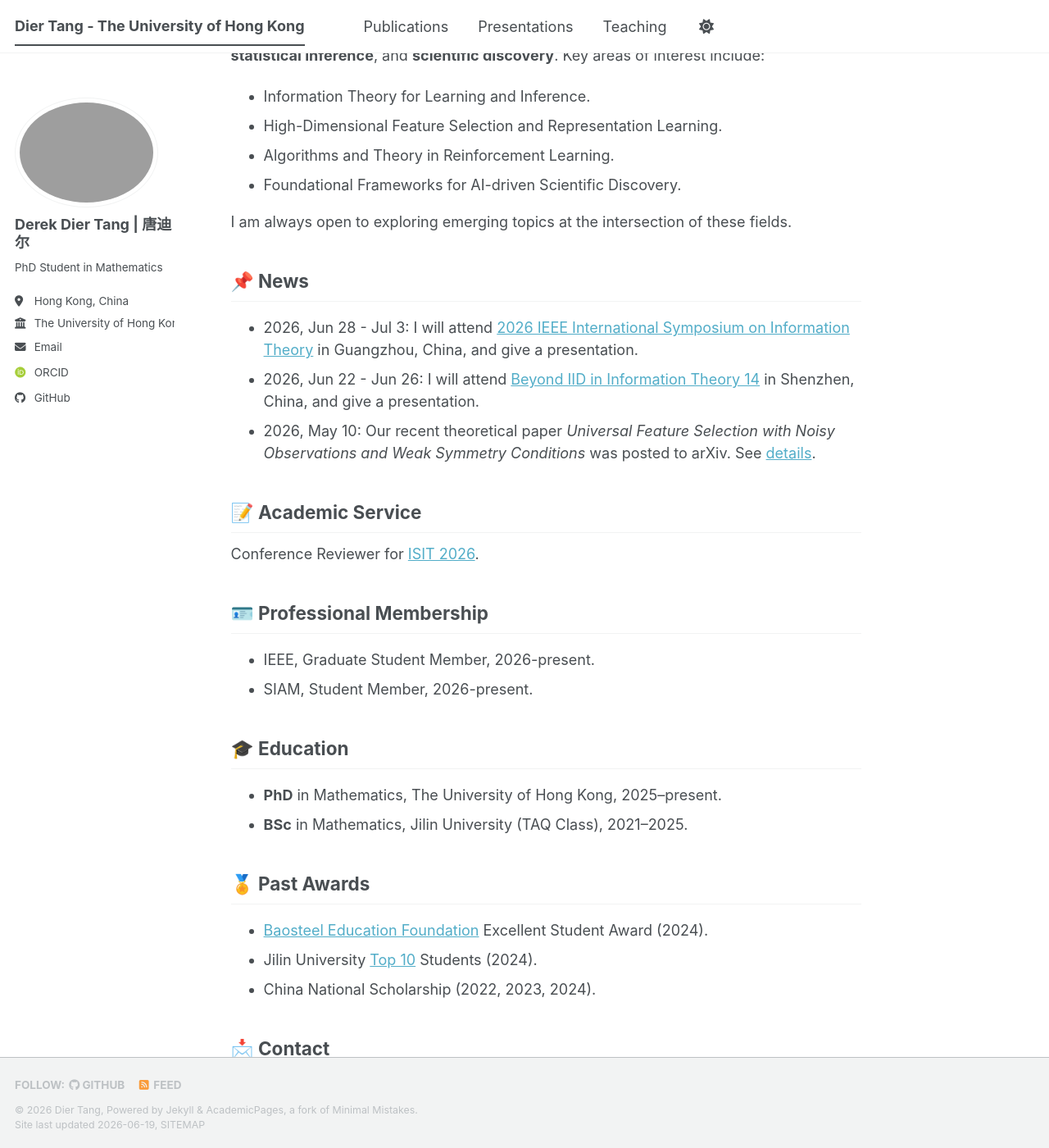
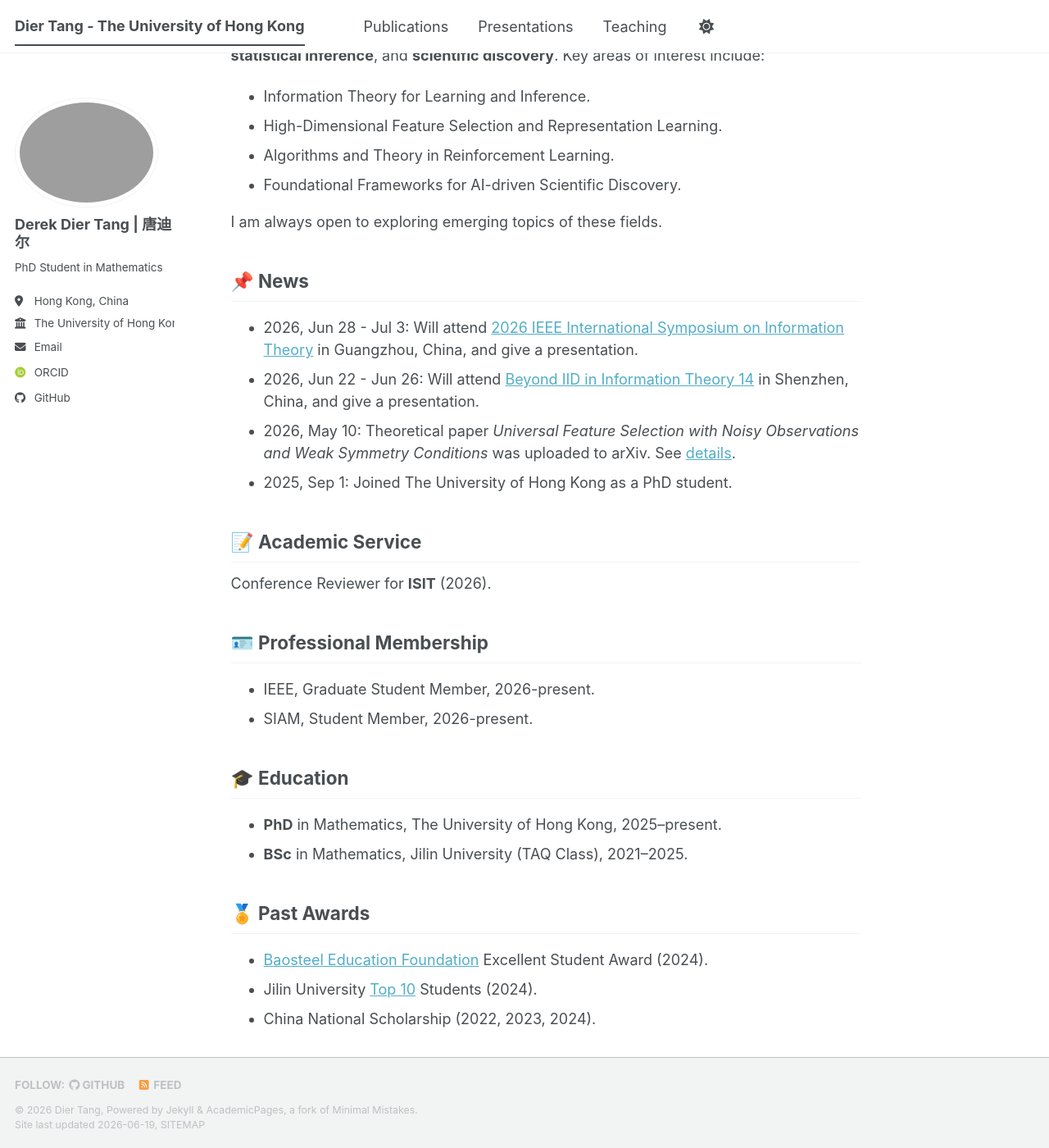
Before and after one commit to TangDier03/tangdier03.github.io, a Jekyll site: the page built from _pages/about.md, in a window 1280 px wide and 1400 px high, scrolled down 248 px. Shown: the whole window at 82% size. Built offline with Jekyll 4.4.1, drawn with Linux system fonts in a browser that asks for light colours; some web fonts are replaced; a script bundle is joined from its source files by our own code; library files that are not in the unit come from our copies; some of the changed text lies outside the part shown.

Commit message:
Update about.md

```diff
--- a/_pages/about.md
+++ b/_pages/about.md
@@ -16,21 +16,22 @@
 - Algorithms and Theory in Reinforcement Learning.
 - Foundational Frameworks for AI-driven Scientific Discovery.
 
-I am always open to exploring emerging topics at the intersection of these fields.
+I am always open to exploring emerging topics of these fields.
 
 
 
 ## 📌 News
 
-- 2026, Jun 28 - Jul 3: I will attend [2026 IEEE International Symposium on Information Theory](https://2026.ieee-isit.org/) in Guangzhou, China, and give a presentation.
-- 2026, Jun 22 - Jun 26: I will attend [Beyond IID in Information Theory 14](https://www.beyondiid2026.com/) in Shenzhen, China, and give a presentation.
-- 2026, May 10: Our recent theoretical paper *Universal Feature Selection with Noisy Observations and Weak Symmetry Conditions* was posted to arXiv. See [details](https://tangdier03.github.io/publications/Universal%20Feature%20Selection/).
+- 2026, Jun 28 - Jul 3: Will attend [2026 IEEE International Symposium on Information Theory](https://2026.ieee-isit.org/) in Guangzhou, China, and give a presentation.
+- 2026, Jun 22 - Jun 26: Will attend [Beyond IID in Information Theory 14](https://www.beyondiid2026.com/) in Shenzhen, China, and give a presentation.
+- 2026, May 10: Theoretical paper *Universal Feature Selection with Noisy Observations and Weak Symmetry Conditions* was uploaded to arXiv. See [details](https://tangdier03.github.io/publications/Universal%20Feature%20Selection/).
+- 2025, Sep 1: Joined The University of Hong Kong as a PhD student.
 
 
 
 ## 📝 Academic Service
 
-Conference Reviewer for [ISIT 2026](https://2026.ieee-isit.org/).
+Conference Reviewer for **ISIT** (2026).
 
 
 
```
Also changed, not shown: other parts of _pages/about.md (+1 -2 lines).
